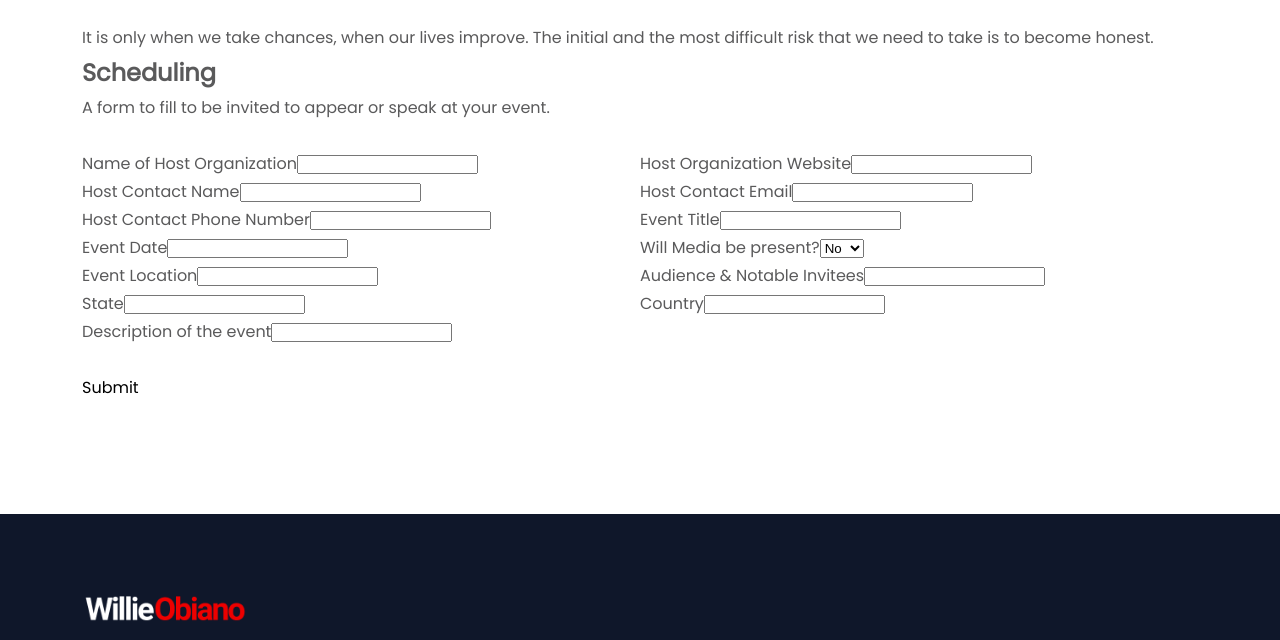
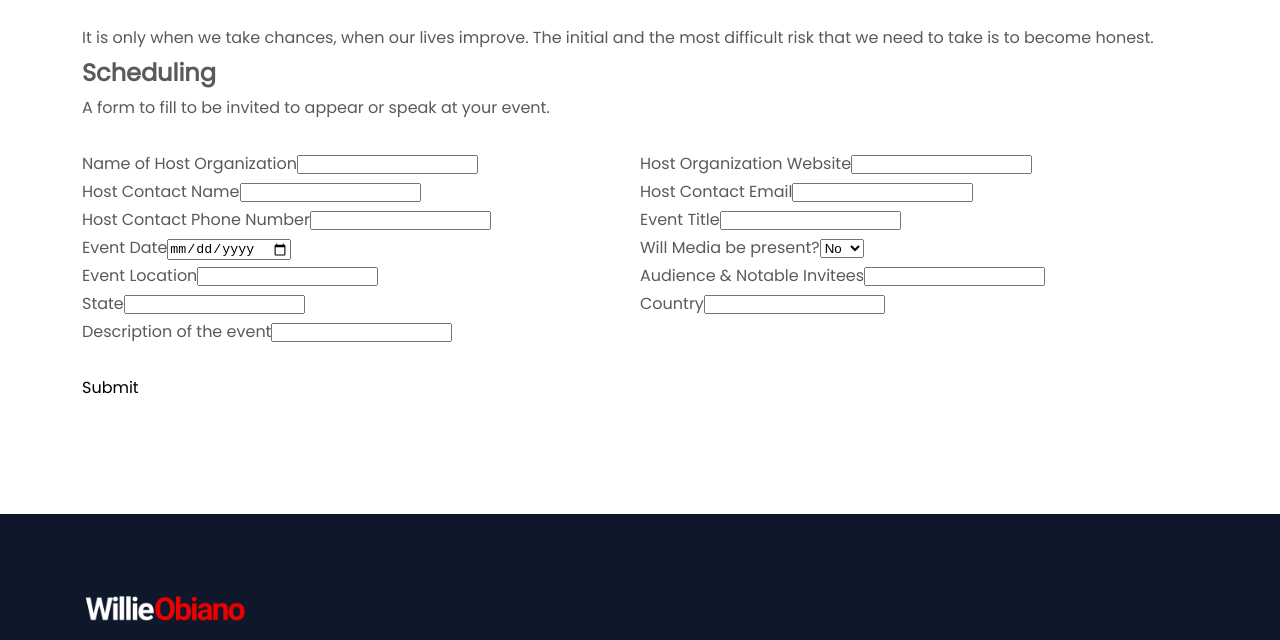
Before and after one commit to Manlikevee/willieobiano, a Gatsby site: page /Contactus in a window 1280 px wide. Shown: the part 88-728 px from the top of the page. Built offline with nearby package versions, Linux system fonts and the light colour scheme; Gatsby itself is replaced by a stand-in of ours.

Commit message:
added date input field

```diff
--- a/src/pages/Contactus.js
+++ b/src/pages/Contactus.js
@@ -18,7 +18,7 @@ const Contactus = () => {
       .then(
         (result) => {
           console.log(result.text);
-          alert('Submitted')
+          alert("Submitted");
           form.current.reset();
         },
         (error) => {
@@ -81,8 +81,8 @@ const Contactus = () => {
                 </div>
                 <div className="skills-wrapper">
                   <div className="formcontent">
-                    <label htmlFor="">Event Date</label>
-                    <input type="text" name="event_date" />
+                    <label htmlFor="date">Event Date</label>
+                    <input type="date" id="date" min="2023-04-04" name="event_date" style={{outline:'none'}}></input>
                   </div>
                   <div className="formcontent">
                     <label htmlFor="">Will Media be present?</label>
```
